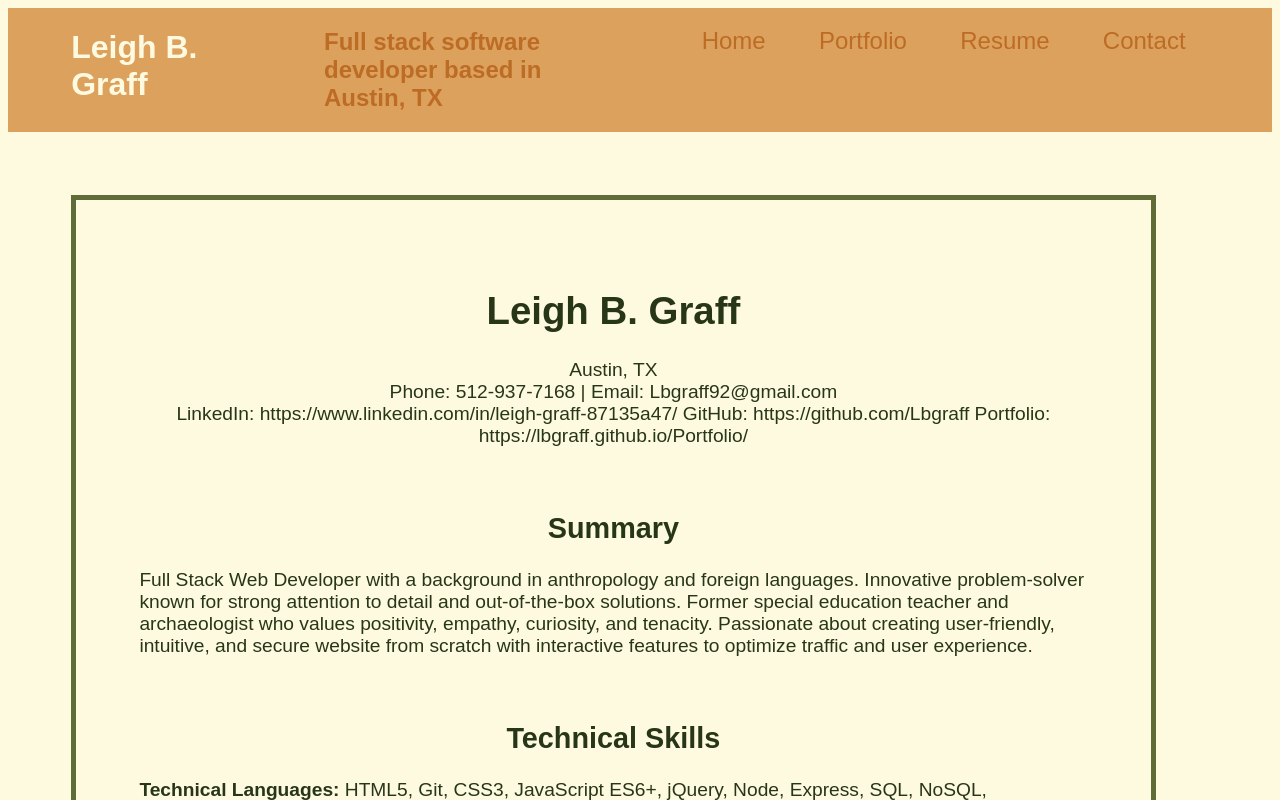
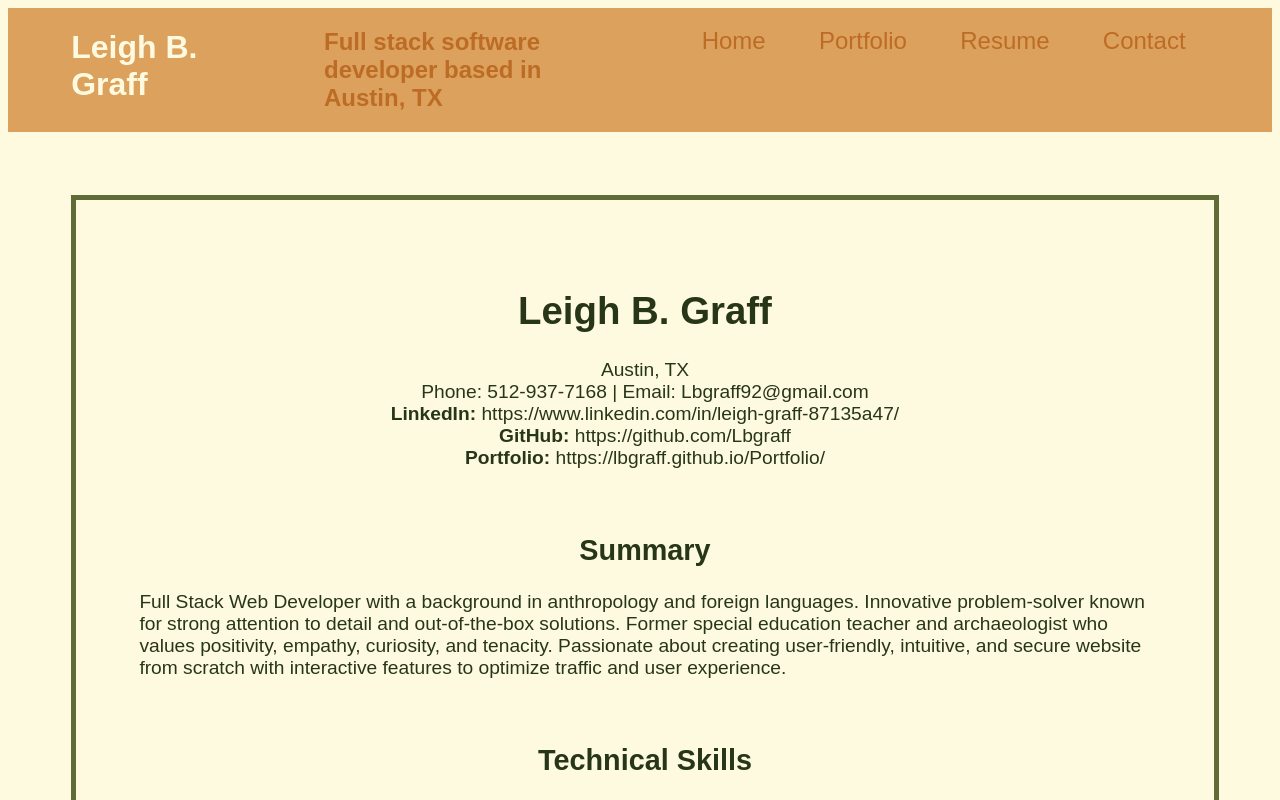
Before and after one commit to Lbgraff/react-portfolio, a React (Vite) app: page /resume in a window 1280 px wide. Shown: the top 800 px of the page. Built offline with nearby package versions, Linux system fonts and the light colour scheme.

Commit message:
added changes to styling of resume and portfolio pages

```diff
--- a/pages/Resume.jsx
+++ b/pages/Resume.jsx
@@ -6,9 +6,9 @@ export default function Resume() {
                 <p className="resume-contact">
                     Austin, TX{"\n"}
                     Phone: 512-937-7168 | Email: Lbgraff92@gmail.com{"\n"}
-                    LinkedIn: https://www.linkedin.com/in/leigh-graff-87135a47/
-                    GitHub: https://github.com/Lbgraff
-                    Portfolio: https://lbgraff.github.io/Portfolio/
+                    <strong>LinkedIn:</strong> https://www.linkedin.com/in/leigh-graff-87135a47/{"\n"}
+                    <strong>GitHub:</strong> https://github.com/Lbgraff{"\n"}
+                    <strong>Portfolio:</strong> https://lbgraff.github.io/Portfolio/
                 </p>{"\n"}
 
                 <h2>Summary</h2>
--- a/src/App.css
+++ b/src/App.css
@@ -98,16 +98,19 @@ nav ul li a:visited {
 .card-body {
   border: 5px #606c38 solid;
   padding: 5%;
-  width: 75%;
+  width: 80%;
   margin: auto;
   margin-top: 5%;
   margin-bottom: 5%;
-
+  margin-right: 5%;
+  margin-left: 5%;
 }
 
 .cardLink {
   display: block;
   text-align: center;
+  padding-top: 2%;
+  padding-bottom: 2%;
 }
 
 .cardGithub {
@@ -119,14 +122,20 @@ nav ul li a:visited {
   display: block;
   text-align: center;
   color: #283618;
-  font-size: large;
+  font-size: xx-large;
 }
 
 .resume-body-text {
   border: 5px #606c38 solid;
-  width: 75%;
+  display: block;
+  justify-content: center;
+  align-items: center;
+  width: 80%;
   padding: 5%;
-  margin: 5%;
+  margin-top: 5%;
+  margin-bottom: 5%;
+  margin-right: 5%;
+  margin-left: 5%;
 }
 
 .resume-body-text h1 {
--- a/src/index.css
+++ b/src/index.css
@@ -6,14 +6,14 @@ body {
 }
 
 .cardImage {
-  height: 40%;
-  width: 65%;
   border: 5px #606c38 solid;
   text-align: center;
   display: block;
   justify-content: center;
   align-items: center;
   margin: auto;
+  height: 60%;
+  width: 90%;
 }
 
 img {
```
